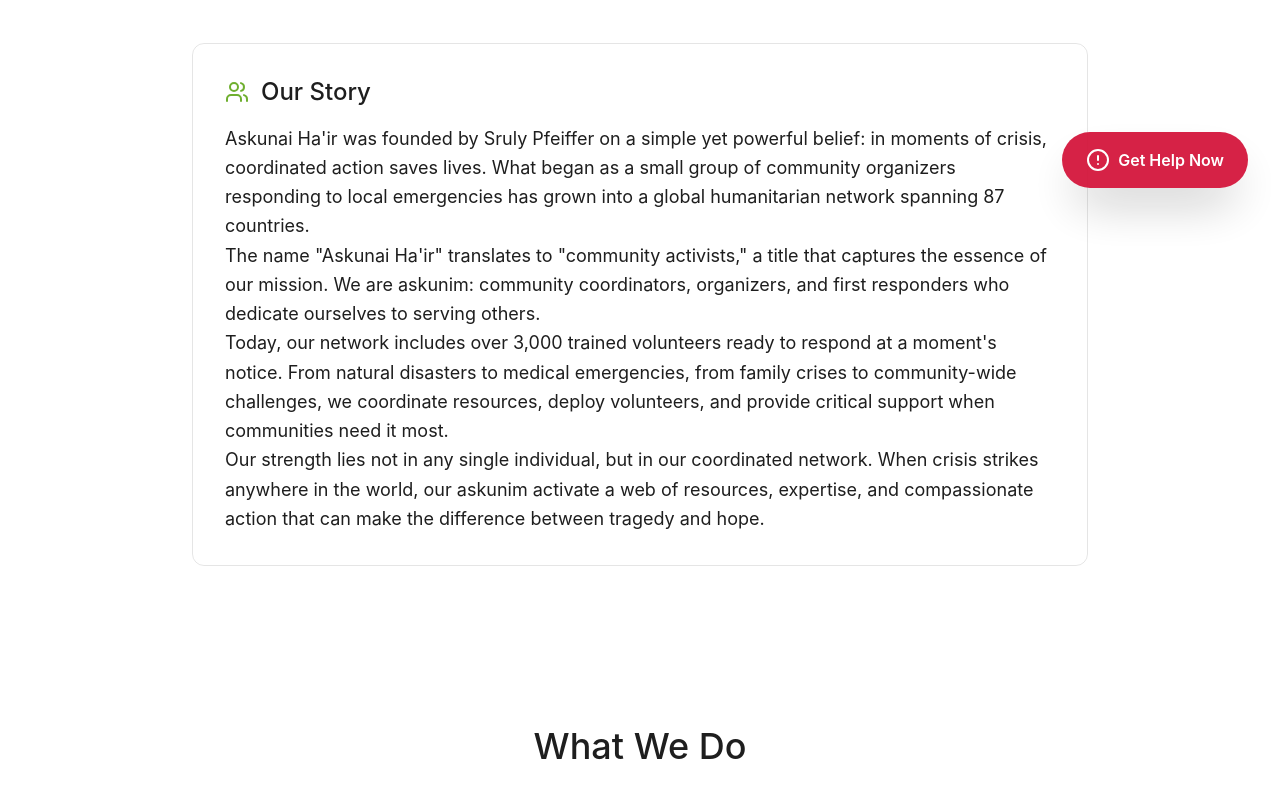
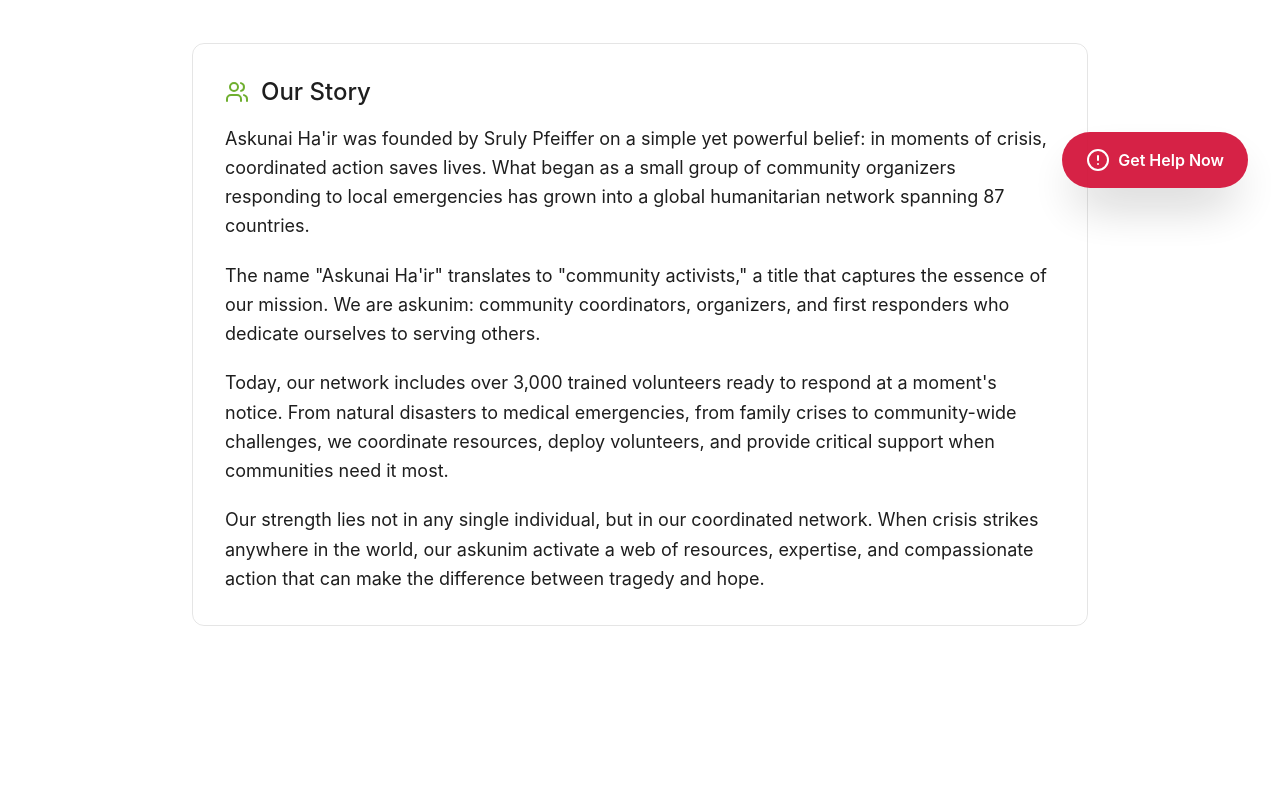
Before and after one commit to TheUriF/ploink, a React (Vite) app: page /about in a window 1280 px wide. Shown: the part 580-1366 px from the top of the page. Built offline with nearby package versions, Linux system fonts and the light colour scheme.

Commit message:
Fix paragraph spacing in About page Our Story section

```diff
--- a/src/app/pages/About.tsx
+++ b/src/app/pages/About.tsx
@@ -120,6 +120,7 @@ export function About() {
                 <Users className="h-6 w-6 text-[#6FAF2F]" />
                 <h3 className="text-xl sm:text-2xl">Our Story</h3>
               </div>
+              <div className="space-y-4 sm:space-y-5">
                 <p className="text-base sm:text-lg text-muted-foreground leading-relaxed">
                   Askunai Ha'ir was founded by Sruly Pfeiffer on a simple yet powerful belief: in moments of crisis, coordinated action saves lives. What began as a small group of community organizers responding to local emergencies has grown into a global humanitarian network spanning 87 countries.
                 </p>
@@ -132,6 +133,7 @@ Today, our network includes over 3,000 trained volunteers ready to respond at a
                 <p className="text-base sm:text-lg text-muted-foreground leading-relaxed">
                   Our strength lies not in any single individual, but in our coordinated network. When crisis strikes anywhere in the world, our askunim activate a web of resources, expertise, and compassionate action that can make the difference between tragedy and hope.
                 </p>
+              </div>
             </div>
           </div>
         </div>
```
Lines whose indentation alone changed are shown as unchanged.
